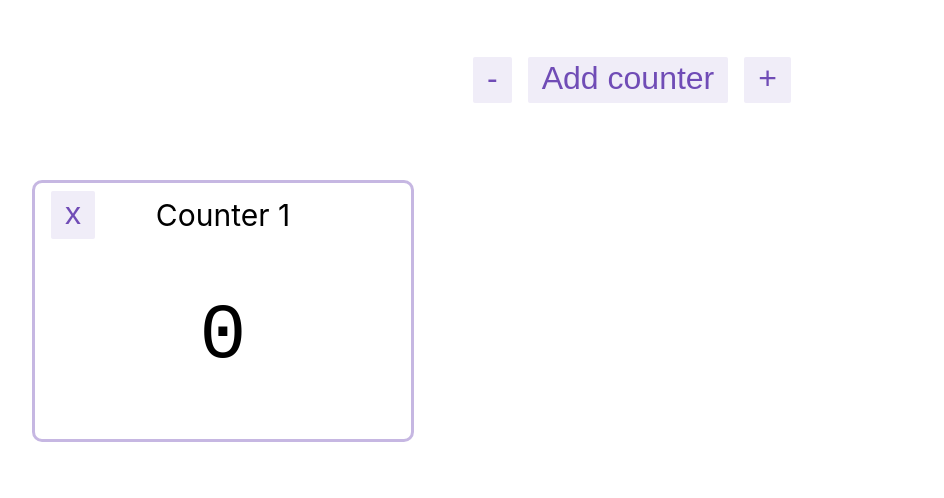
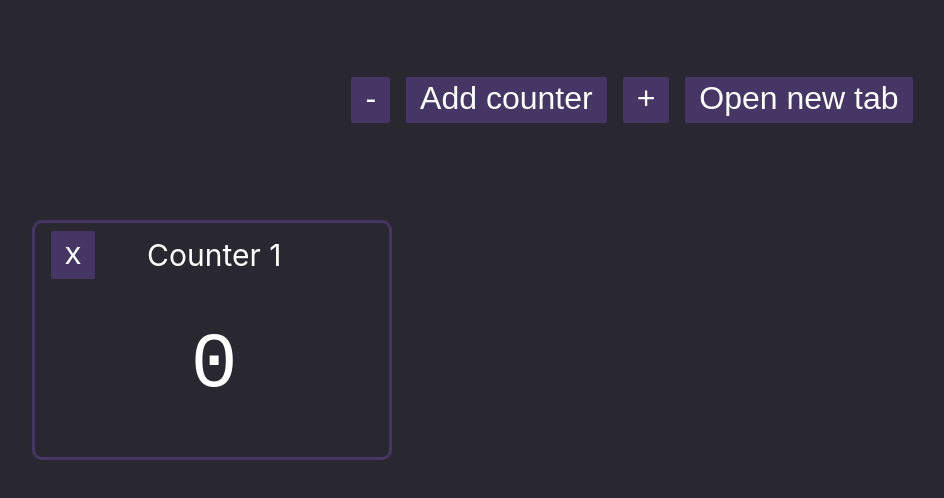
Before and after one commit to superszymi/multi-window-demo, a React (Create React App) app: page / in a window 1280 px wide. Shown: the top 498 px of the page, without its empty margins (8-952 px from the left). Built offline with nearby package versions, Linux system fonts and the light colour scheme.

Commit message:
feat: open new window

```diff
--- a/src/App.css
+++ b/src/App.css
@@ -1,12 +1,19 @@
+* {
+  box-sizing: border-box;
+}
+
 .App {
+  height: 100vh;
   text-align: center;
   padding: 20px 40px;
+  background-color: rgb(41, 40, 48);
+  color: white;
 }
 
 .App-header {
   position: absolute;
   top: 0;
-  height: 20vh;
+  height: 200px;
   width: calc(100% - 80px);
   display: flex;
   flex-direction: row;
@@ -16,7 +23,8 @@
 }
 
 .App-main {
-  margin-top: 20vh;
+  margin-top: 200px;
+  height: calc(100% - 240px);
   display: grid;
   grid-template-columns: repeat(3, 1fr);
   row-gap: 10px;
@@ -30,21 +38,21 @@ button {
   padding-right: 12px;
   outline: none;
   border: 2px solid transparent;
-  color: rgb(112, 76, 182);
+  color: white;
   padding-bottom: 4px;
   cursor: pointer;
-  background-color: rgba(112, 76, 182, 0.1);
+  background-color: rgba(112, 76, 182, 0.4);
   border-radius: 2px;
   transition: all 0.15s;
 }
 
 button:hover,
 button:focus {
-  border: 2px solid rgba(112, 76, 182, 0.4);
+  border: 2px solid rgba(183, 160, 228, 0.4);
 }
 
 button:active {
-  background-color: rgba(112, 76, 182, 0.2);
+  background-color: rgba(183, 160, 228, 0.4);
 }
 
 button + button,
--- a/src/App.js
+++ b/src/App.js
@@ -15,16 +15,25 @@ function App() {
   const nextId = useSelector(selectFirstFreeId);
   const dispatch = useDispatch();
 
-  const onAddCounter = useCallback(() => {
+  const onAddCounterClick = useCallback(() => {
     dispatch(addCounter(nextId));
   }, [dispatch, nextId]);
+
+  const onOpenNewTabClick = () => {
+    window.open(
+      window.location.href,
+      "",
+      "popup=true,noreferrer=true,left=1280,width=1280"
+    );
+  };
 
   return (
     <div className="App">
       <header className="App-header">
         <button onClick={() => dispatch(decrement())}>-</button>
-        <button onClick={onAddCounter}>Add counter</button>
+        <button onClick={onAddCounterClick}>Add counter</button>
         <button onClick={() => dispatch(increment())}>+</button>
+        <button onClick={onOpenNewTabClick}>Open new tab</button>
       </header>
       <main className="App-main">
         {counters.map((id) => (
```
